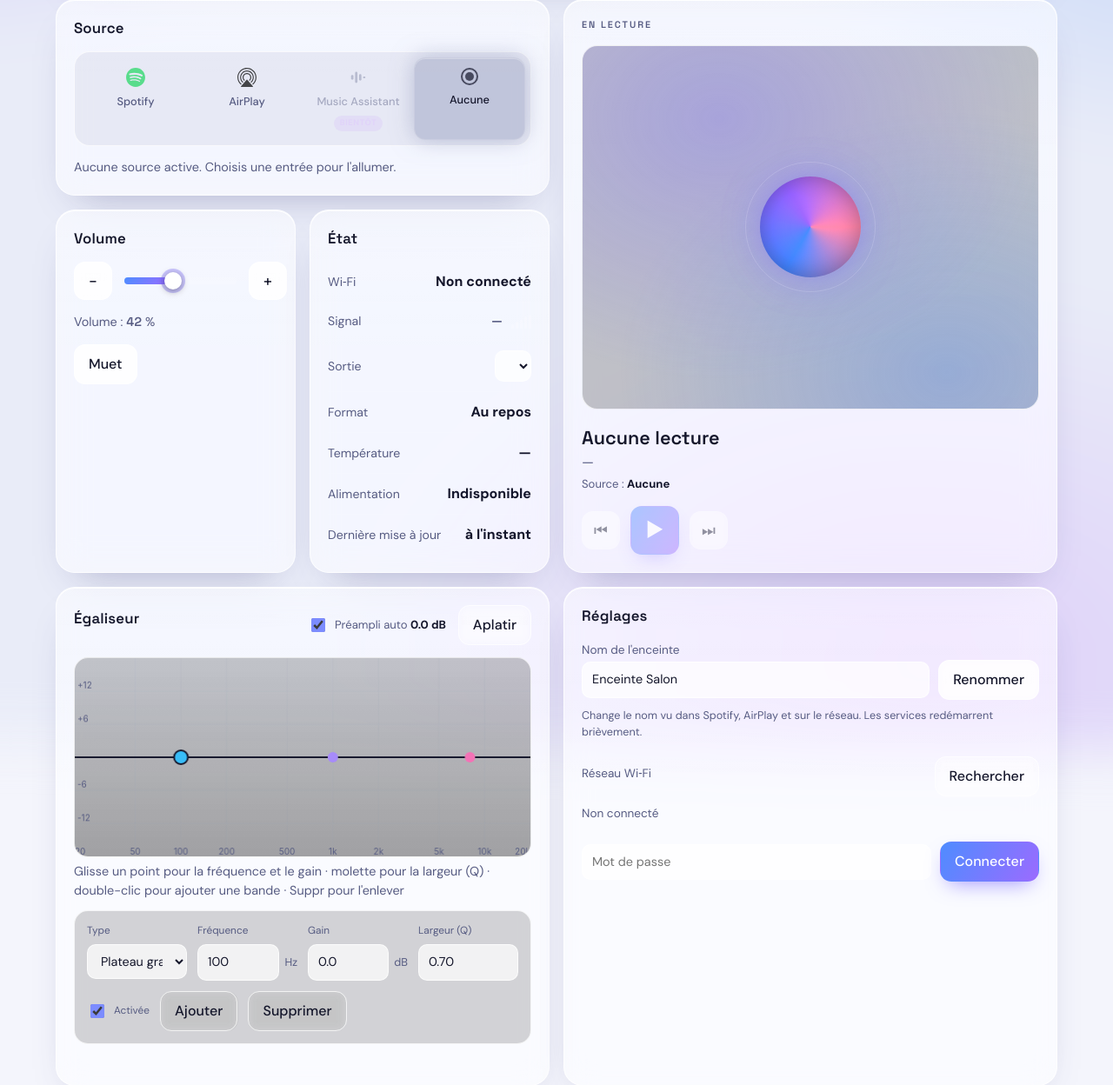
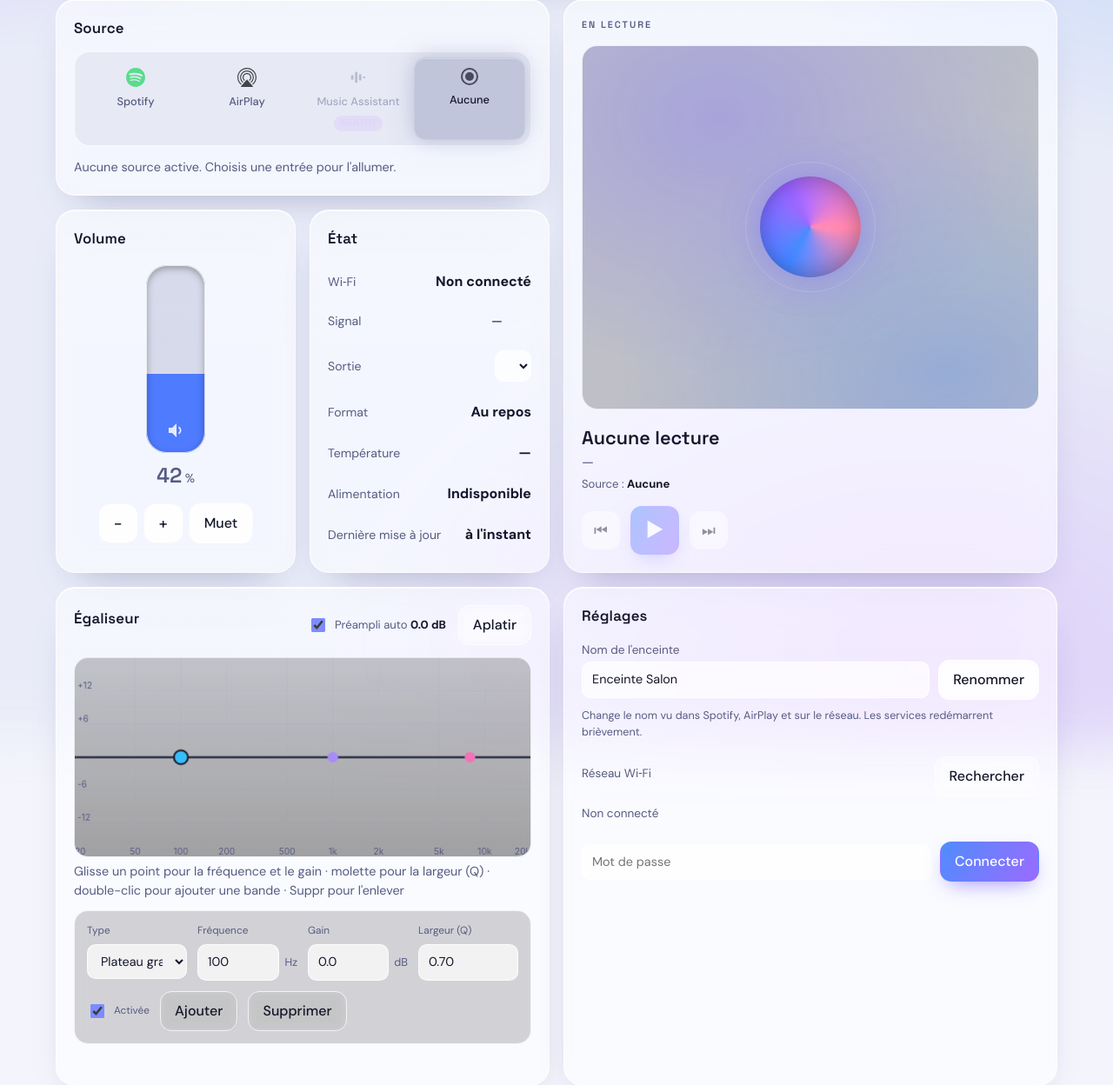
Before and after one commit to Aerandir1/dashbaord-enceinte, a Flask app: page / in a window 1280 px wide. Shown: the part 156-1404 px from the top of the page at 87% size. Run offline with Flask 3, Linux system fonts and the light colour scheme; data that the repository does not hold is empty.

Commit message:
New jauge for the loudness

```diff
--- a/static/css/custom.css
+++ b/static/css/custom.css
@@ -347,31 +347,54 @@ body.is-playing .np-ring { animation: ringPulse 3.4s ease-in-out infinite; }
 .controls { display: flex; align-items: center; gap: 12px; }
 #playBtn { width: 56px; min-width: 56px; height: 56px; font-size: 1.4rem; }
 
-/* ── Volume ───────────────────────────────────────────────────────────────── */
-.volume-row { display: flex; align-items: center; gap: 12px; }
-input[type="range"] {
+/* ── Volume : jauge verticale (façon Centre de contrôle Apple) ────────────── */
+.volume-panel { display: flex; flex-direction: column; align-items: center; }
+.volume-panel h2 { align-self: flex-start; }
+.vol-gauge { position: relative; width: 68px; height: 216px; margin: 4px 0 2px; }
+
+/* La barre EST le contrôle : pas de poignée, on remplit par le bas jusqu'à la
+   valeur, et on glisse le long de la colonne. */
+#volumeSlider {
   -webkit-appearance: none; appearance: none;
-  flex: 1 1 auto; height: 8px; border-radius: 999px;
+  writing-mode: vertical-lr;      /* orientation verticale (standard moderne) */
+  direction: rtl;                 /* 0 en bas, 100 en haut */
+  width: 68px; height: 216px;
+  margin: 0; padding: 0;
+  border-radius: 24px;
   background:
-    linear-gradient(120deg, #4f8cff, #9b6bff) 0 / var(--val, 42%) 100% no-repeat,
-    rgba(255, 255, 255, 0.12);
+    linear-gradient(to top, #ffffff 0 var(--val, 42%), rgba(255, 255, 255, 0.13) var(--val, 42%) 100%);
+  box-shadow: inset 0 0 0 1px var(--glass-border), inset 0 3px 10px rgba(0, 0, 0, 0.35);
   cursor: pointer;
+  overflow: hidden;
 }
-input[type="range"]::-webkit-slider-thumb {
+body[data-theme="light"] #volumeSlider {
+  background:
+    linear-gradient(to top, #4f7bff 0 var(--val, 42%), rgba(80, 90, 140, 0.18) var(--val, 42%) 100%);
+}
+/* Poignée invisible mais saisissable sur toute l'épaisseur. */
+#volumeSlider::-webkit-slider-thumb {
   -webkit-appearance: none; appearance: none;
-  width: 20px; height: 20px; border-radius: 50%;
-  background: #fff;
-  box-shadow: 0 2px 8px rgba(0, 0, 0, 0.4), 0 0 0 4px rgba(124, 108, 255, 0.35);
-  border: 0;
+  width: 68px; height: 8px; background: transparent; border: 0;
 }
-input[type="range"]::-moz-range-thumb {
-  width: 20px; height: 20px; border-radius: 50%; border: 0;
-  background: #fff; box-shadow: 0 2px 8px rgba(0, 0, 0, 0.4), 0 0 0 4px rgba(124, 108, 255, 0.35);
+#volumeSlider::-moz-range-thumb { width: 68px; height: 8px; background: transparent; border: 0; }
+#volumeSlider::-moz-range-track { background: transparent; }
+#volumeSlider:focus-visible { outline: 2px solid var(--accent); outline-offset: 3px; }
+
+/* Icône haut-parleur au fond de la jauge, lisible sur le remplissage. */
+.vol-icon {
+  position: absolute; left: 50%; bottom: 14px; transform: translateX(-50%);
+  width: 24px; height: 24px; pointer-events: none;
+  color: rgba(30, 34, 60, 0.62);
 }
-#volumeValue {
+body[data-theme="light"] .vol-icon { color: rgba(255, 255, 255, 0.85); }
+
+.vol-readout { margin: 6px 0 14px; }
+.vol-readout strong {
   font-family: "Space Grotesk", system-ui, sans-serif;
-  font-weight: 600; font-variant-numeric: tabular-nums;
+  font-size: 1.5rem; font-weight: 600; font-variant-numeric: tabular-nums;
 }
+.vol-readout span { color: var(--muted); margin-left: 3px; }
+.vol-actions { display: flex; align-items: center; gap: 8px; }
 .panel > p { color: var(--muted); font-size: 0.9rem; }
 
 /* ── Égaliseur ────────────────────────────────────────────────────────────── */
--- a/templates/index.html
+++ b/templates/index.html
@@ -151,15 +151,22 @@
         </div>
       </article>
 
-      <article class="panel">
+      <article class="panel volume-panel">
         <h2>Volume</h2>
-        <div class="volume-row">
+        <div class="vol-gauge">
+          <input id="volumeSlider" type="range" min="0" max="100" value="{{ state.volume }}"
+                 orient="vertical" aria-label="Volume" aria-orientation="vertical">
+          <svg class="vol-icon" viewBox="0 0 24 24" aria-hidden="true">
+            <path d="M4 9v6h4l5 5V4L8 9H4z" fill="currentColor"/>
+            <path d="M16 8.8a4 4 0 0 1 0 6.4" fill="none" stroke="currentColor" stroke-width="1.8" stroke-linecap="round"/>
+          </svg>
+        </div>
+        <p class="vol-readout"><strong id="volumeValue">{{ state.volume }}</strong><span>%</span></p>
+        <div class="vol-actions">
           <button class="btn icon-btn" id="volDown" aria-label="Baisser le volume">−</button>
-          <input id="volumeSlider" type="range" min="0" max="100" value="{{ state.volume }}">
           <button class="btn icon-btn" id="volUp" aria-label="Monter le volume">+</button>
+          <button class="btn" id="muteBtn">{{ 'Activer le son' if state.muted else 'Muet' }}</button>
         </div>
-        <p>Volume : <strong id="volumeValue">{{ state.volume }}</strong> %</p>
-        <button class="btn" id="muteBtn">{{ 'Activer le son' if state.muted else 'Muet' }}</button>
       </article>
 
       <article class="panel">
```
Also changed, not shown: FONCTIONNALITES-A-VENIR.txt (+7 -0 lines).
